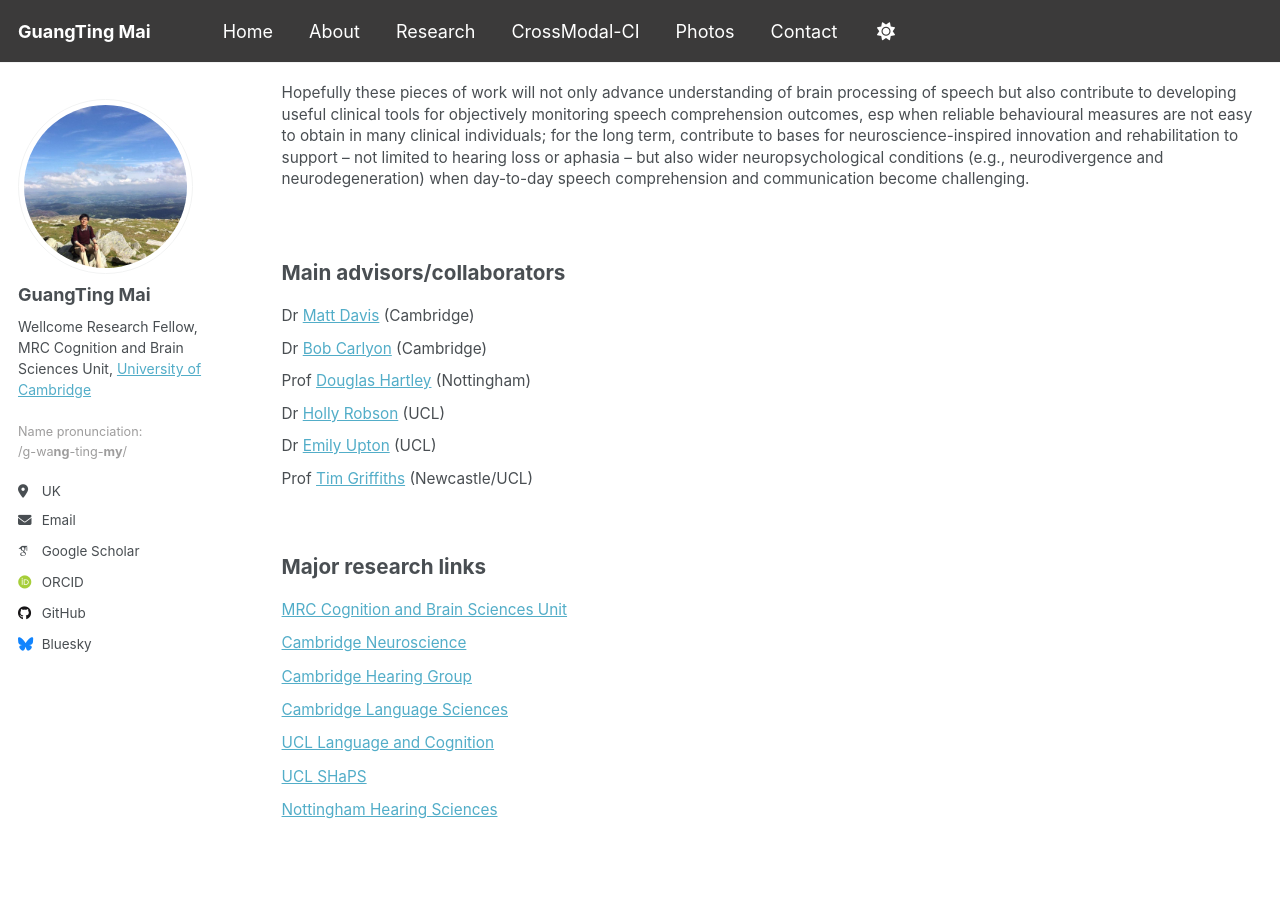
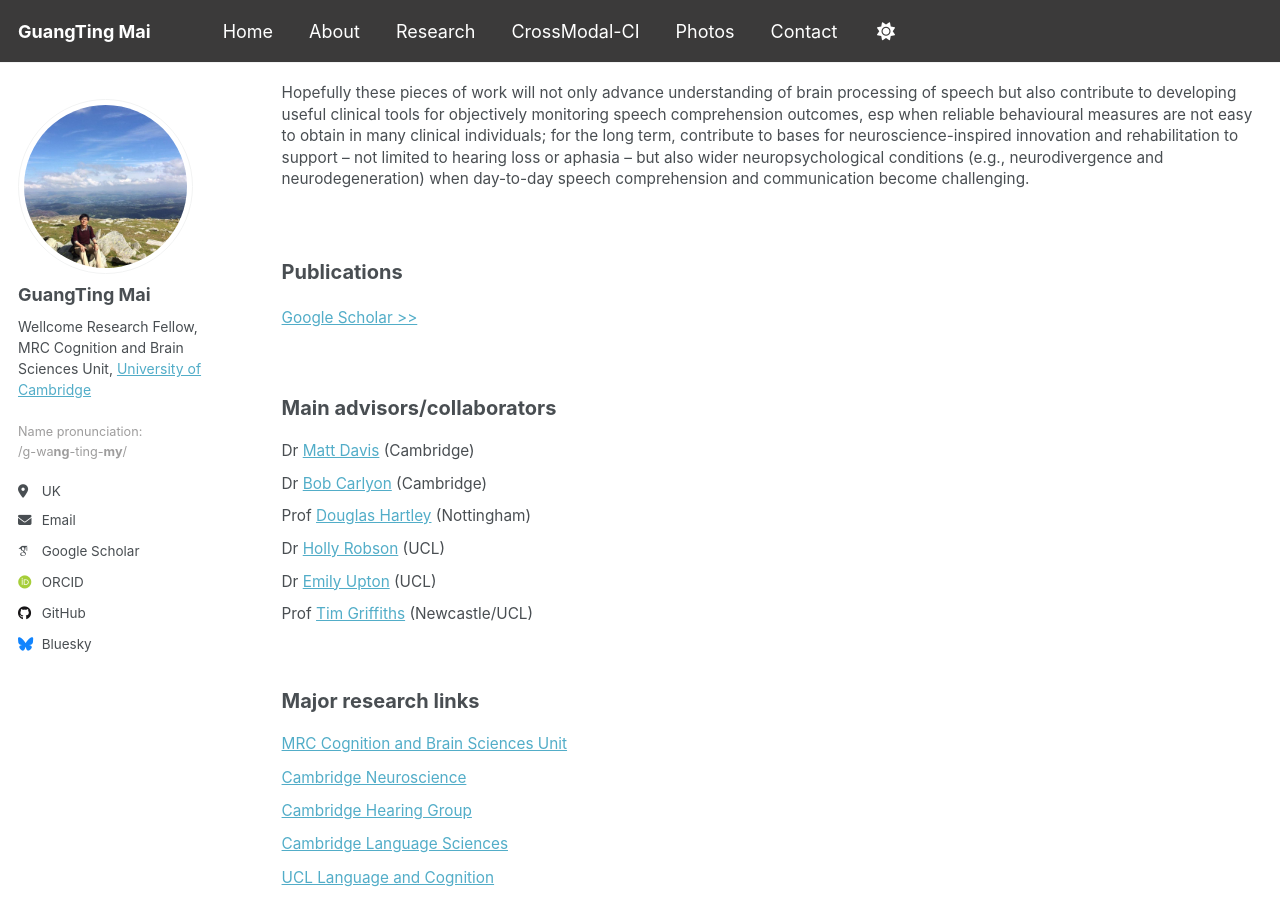
Before and after one commit to guangtingmai/guangtingmai.github.io, a Jekyll site: the page built from _pages/research.html, in a window 1280 px wide and 900 px high, scrolled down 513 px. Built offline with Jekyll 4.4.1, drawn with Linux system fonts in a browser that asks for light colours; some web fonts are replaced.

Commit message:
Update research.html

```diff
--- a/_pages/research.html
+++ b/_pages/research.html
@@ -31,7 +31,11 @@ author_profile: true
   challenging.</span></p>
 <br>
 
-<p><span style="font-size: 15.5pt;line-height: 1.45;display: block;margin-bottom: 0.18vh"><strong>Main advisors/collaborators</strong></span></p>
+<p><span style="font-size: 15pt;line-height: 1.45;display: block"><strong>Publications</strong></span></p>
+<p><span style="font-size: 11.5pt;line-height: 1;display: block;"><a href="https://scholar.google.com/citations?user=bCQ03mIAAAAJ&hl=en">Google Scholar >></a></span></p>
+<br>
+
+<p><span style="font-size: 15pt;line-height: 1.45;display: block;margin-bottom: 0.18vh"><strong>Main advisors/collaborators</strong></span></p>
 <p><span style="font-size: 11.5pt;line-height: 0.6;display: block;margin-bottom: 0.05vh">Dr <a href="https://www.mrc-cbu.cam.ac.uk/people/matt.davis/">Matt Davis</a> (Cambridge)</span></p>
 <p><span style="font-size: 11.5pt;line-height: 0.6;display: block;margin-bottom: 0.05vh">Dr <a href="https://www.mrc-cbu.cam.ac.uk/people/bob.carlyon/">Bob Carlyon</a> (Cambridge)</span></p>
 <p><span style="font-size: 11.5pt;line-height: 0.6;display: block;margin-bottom: 0.05vh">Prof <a href="https://www.nottingham.ac.uk/Medicine/people/douglas.hartley">Douglas Hartley</a> (Nottingham)</span></p>
@@ -40,7 +44,7 @@ author_profile: true
 <p><span style="font-size: 11.5pt;line-height: 0.6;display: block;margin-bottom: 0.05vh">Prof <a href="https://www.ncl.ac.uk/medical-sciences/people/profile/timgriffiths.html">Tim Griffiths</a> (Newcastle/UCL)</span></p>
 <br>
 
-<p><span style="font-size: 15.5pt;line-height: 1.45;display: block;margin-bottom: 0.18vh"><strong>Major research links</strong></span></p>
+<p><span style="font-size: 15pt;line-height: 1.45;display: block;margin-bottom: 0.18vh"><strong>Major research links</strong></span></p>
 <p><span style="font-size: 11.5pt;line-height: 0.65;display: block;margin-bottom: 0.05vh"><a href="https://www.mrc-cbu.cam.ac.uk/">MRC Cognition and Brain Sciences Unit</a></span></p>
 <p><span style="font-size: 11.5pt;line-height: 0.65;display: block;margin-bottom: 0.05vh"><a href="https://neuroscience.cam.ac.uk/">Cambridge Neuroscience</a></span></p>
 <p><span style="font-size: 11.5pt;line-height: 0.65;display: block;margin-bottom: 0.05vh"><a href="https://www.hearing-research.group.cam.ac.uk/">Cambridge Hearing Group</a></span></p>
```
